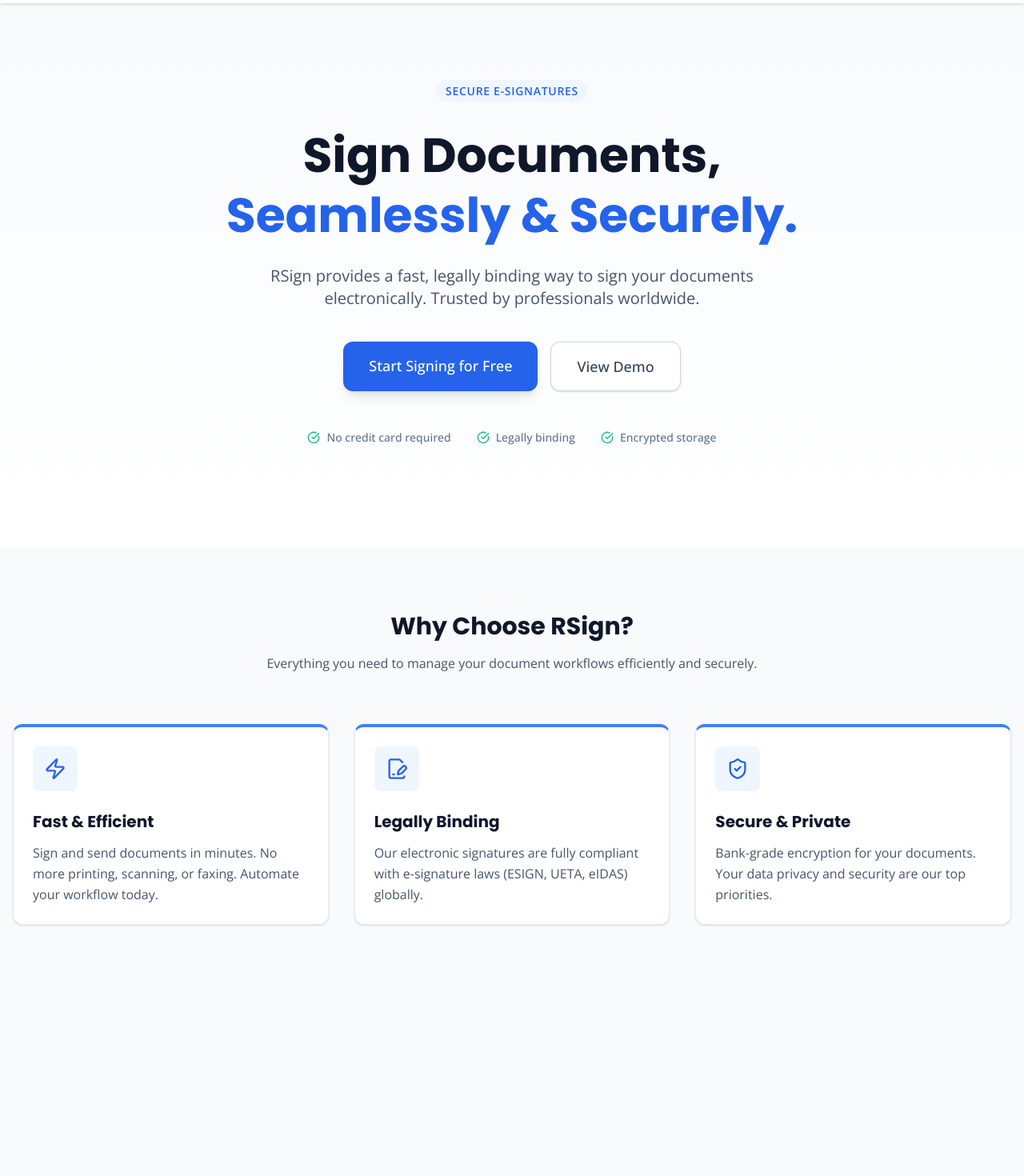
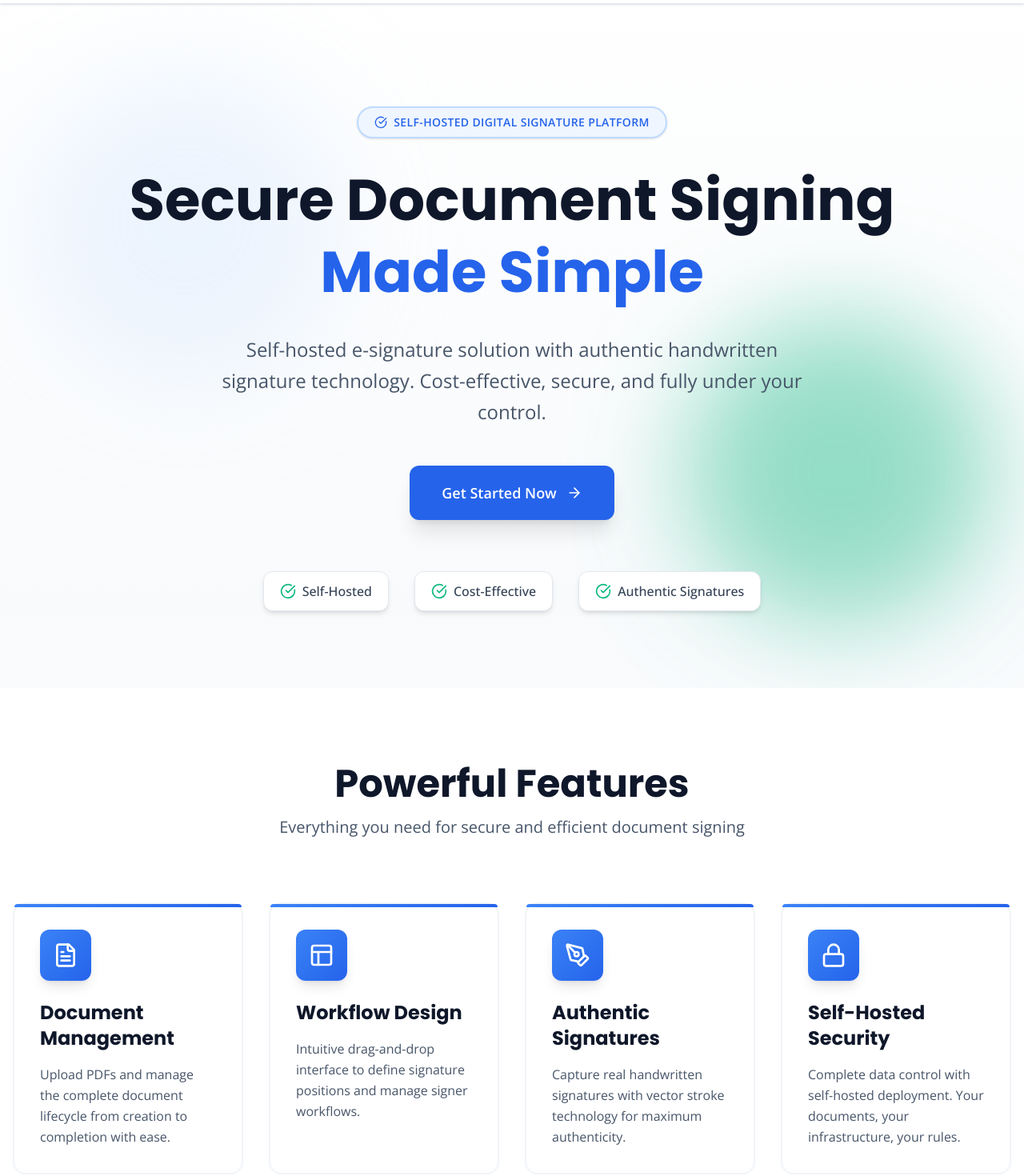
Before and after one commit to binhtruong9418/rsign-fe, a React (Vite) app: page / in a window 1280 px wide. Shown: the part 60-1530 px from the top of the page at 80% size. Before the commit the page ends 1296 px from the top, so only its background shows below. Built offline with nearby package versions, Linux system fonts and the light colour scheme.

Commit message:
fix: optimize homepage

```diff
--- a/src/i18n.ts
+++ b/src/i18n.ts
@@ -2,7 +2,6 @@
 import { initReactI18next } from 'react-i18next';
 
 import enTranslation from './locales/en/translation.json';
-import viTranslation from './locales/vi/translation.json';
 
 i18n
   .use(initReactI18next)
@@ -11,11 +10,8 @@
       en: {
         translation: enTranslation,
       },
-      vi: {
-        translation: viTranslation,
-      },
     },
-    lng: 'en', // Default language is English
+    lng: 'en', // English only
     fallbackLng: 'en',
     debug: false,
     interpolation: {
--- a/src/locales/en/translation.json
+++ b/src/locales/en/translation.json
@@ -293,6 +293,12 @@
     "home": {
         "hero": {
             "badge": "Secure e-Signatures",
+            "title": "Self-Hosted Digital Signature System For Vietnamese Businesses",
+            "subtitle": "Self-hosted e-signature solution, cost-effective, highly secure with authentic handwritten signature technology.",
+            "cta": "Get Started",
+            "self_hosted": "Self-hosted - Full data control",
+            "low_cost": "Cost-effective",
+            "authentic_signature": "Authentic handwritten signatures",
             "title_prefix": "Sign Documents,",
             "title_suffix": "Seamlessly & Securely.",
             "description": "RSign provides a fast, legally binding way to sign your documents electronically. Trusted by professionals worldwide.",
@@ -303,8 +309,24 @@
             "encrypted_storage": "Encrypted storage"
         },
         "features": {
-            "title": "Why Choose RSign?",
+            "title": "Core Features",
             "subtitle": "Everything you need to manage your document workflows efficiently and securely.",
+            "document": {
+                "title": "Document Management",
+                "desc": "Upload PDFs, manage document lifecycle from creation to completion."
+            },
+            "workflow": {
+                "title": "Workflow Design",
+                "desc": "Simple drag-and-drop to define signature positions and signer list."
+            },
+            "signature": {
+                "title": "Authentic Digital Signatures",
+                "desc": "Sign with handwritten strokes using vector technology, reproducing authentic signatures."
+            },
+            "security": {
+                "title": "Self-Hosted & Secure",
+                "desc": "Self-hosted, 100% data control, compliant with Vietnamese regulations."
+            },
             "fast": {
                 "title": "Fast & Efficient",
                 "description": "Sign and send documents in minutes. No more printing, scanning, or faxing. Automate your workflow today."
--- a/src/locales/vi/translation.json
+++ b/src/locales/vi/translation.json
@@ -293,6 +293,12 @@
     "home": {
         "hero": {
             "badge": "Chữ ký điện tử bảo mật",
+            "title": "Hệ Thống Ký Số Tự Chủ Cho Doanh Nghiệp Việt",
+            "subtitle": "Giải pháp ký điện tử self-hosted, tiết kiệm chi phí, bảo mật tuyệt đối với công nghệ nét ký tay chân thực.",
+            "cta": "Bắt Đầu Ngay",
+            "self_hosted": "Self-hosted - Tự chủ dữ liệu",
+            "low_cost": "Chi phí thấp",
+            "authentic_signature": "Nét ký tay chân thực",
             "title_prefix": "Ký tài liệu,",
             "title_suffix": "Dễ dàng & Bảo mật.",
             "description": "RSign cung cấp giải pháp ký tài liệu điện tử nhanh chóng và có giá trị pháp lý. Được tin dùng bởi các chuyên gia trên toàn thế giới.",
@@ -303,8 +309,24 @@
             "encrypted_storage": "Lưu trữ mã hóa"
         },
         "features": {
-            "title": "Tại sao chọn RSign?",
+            "title": "Tính Năng Chính",
             "subtitle": "Mọi thứ bạn cần để quản lý quy trình tài liệu hiệu quả và an toàn.",
+            "document": {
+                "title": "Quản Lý Tài Liệu",
+                "desc": "Tải lên PDF, quản lý vòng đời tài liệu từ khởi tạo đến hoàn tất."
+            },
+            "workflow": {
+                "title": "Thiết Kế Luồng Ký",
+                "desc": "Kéo thả đơn giản để định nghĩa vị trí ký và danh sách người ký."
+            },
+            "signature": {
+                "title": "Ký Điện Tử Chân Thực",
+                "desc": "Ký bằng nét vẽ tay với công nghệ vector strokes, tái hiện chữ ký chân thực."
+            },
+            "security": {
+                "title": "Tự Chủ & Bảo Mật",
+                "desc": "Self-hosted, kiểm soát 100% dữ liệu, tuân thủ pháp luật Việt Nam."
+            },
             "fast": {
                 "title": "Nhanh chóng & Hiệu quả",
                 "description": "Ký và gửi tài liệu trong vài phút. Không còn in ấn, scan hay fax. Tự động hóa quy trình làm việc của bạn ngay hôm nay."
--- a/src/pages/HomePage.tsx
+++ b/src/pages/HomePage.tsx
@@ -1,44 +1,69 @@
 
 import React from 'react';
 import { Link } from 'react-router-dom';
-import { FileSignature, ShieldCheck, Zap, CheckCircle } from 'lucide-react';
+import { FileText, Layout, PenTool, Lock, CheckCircle, ArrowRight } from 'lucide-react';
 import Header from '../components/Header';
-import { useTranslation } from 'react-i18next';
 
 const HomePage: React.FC = () => {
-  const { t } = useTranslation();
-
     return (
-    <div className="min-h-screen flex flex-col bg-white">
+        <div className="min-h-screen flex flex-col bg-gradient-to-b from-white via-secondary-50 to-white">
             <Header />
             <main className="flex-grow">
                 {/* Hero Section */}
-            <div className="relative pt-24 pb-32 flex content-center items-center justify-center min-h-[60vh] bg-gradient-to-b from-secondary-50 to-white overflow-hidden">
-                <div className="container relative mx-auto px-4">
-                    <div className="items-center flex flex-wrap">
-                        <div className="w-full lg:w-8/12 px-4 mx-auto text-center">
-                            <div className="mb-8">
-                                <span className="text-primary-600 font-semibold tracking-wider uppercase text-sm bg-primary-50 px-3 py-1 rounded-full">{t('home.hero.badge')}</span>
+                <div className="relative pt-32 pb-24 flex items-center justify-center min-h-[75vh]">
+                    {/* Decorative background elements */}
+                    <div className="absolute inset-0 overflow-hidden pointer-events-none">
+                        <div className="absolute top-20 left-10 w-96 h-96 bg-primary-200 rounded-full mix-blend-multiply filter blur-3xl opacity-20 animate-pulse"></div>
+                        <div className="absolute bottom-20 right-10 w-96 h-96 bg-accent-500 rounded-full mix-blend-multiply filter blur-3xl opacity-10 animate-pulse" style={{ animationDelay: '1s' }}></div>
                     </div>
-                            <h1 className="text-secondary-900 font-bold text-5xl sm:text-6xl leading-tight mb-6 font-heading">
-                                {t('home.hero.title_prefix')} <br/>
-                                <span className="text-primary-600">{t('home.hero.title_suffix')}</span>
+
+                    <div className="container relative mx-auto px-4 z-10">
+                        <div className="max-w-5xl mx-auto text-center">
+                            {/* Badge */}
+                            <div className="mb-8 inline-block">
+                                <span className="inline-flex items-center gap-2 text-primary-600 font-semibold tracking-wide uppercase text-sm bg-primary-50 px-5 py-2 rounded-full border-2 border-primary-200 shadow-sm">
+                                    <CheckCircle size={16} />
+                                    Self-Hosted Digital Signature Platform
+                                </span>
+                            </div>
+
+                            {/* Main Headline */}
+                            <h1 className="text-secondary-900 font-bold text-5xl sm:text-6xl lg:text-7xl leading-tight mb-8 font-heading">
+                                Secure Document Signing
+                                <br />
+                                <span className="text-primary-600">Made Simple</span>
                             </h1>
-                            <p className="mt-4 text-xl text-secondary-600 mb-10 max-w-2xl mx-auto">
-                                {t('home.hero.description')}
+
+                            {/* Subtitle */}
+                            <p className="text-xl sm:text-2xl text-secondary-600 mb-12 max-w-3xl mx-auto leading-relaxed">
+                                Self-hosted e-signature solution with authentic handwritten signature technology.
+                                Cost-effective, secure, and fully under your control.
                             </p>
-                            <div className="flex flex-col sm:flex-row justify-center gap-4">
-                                <Link to="/dashboard" className="btn-primary text-lg px-8 py-4 rounded-xl shadow-lg hover:shadow-xl transform transition hover:-translate-y-1">
-                                    {t('home.hero.start_signing')}
-                                </Link>
-                                <Link to="/login" className="btn-secondary text-lg px-8 py-4 rounded-xl">
-                                    {t('home.hero.view_demo')}
+
+                            {/* CTA Button */}
+                            <div className="flex justify-center mb-16">
+                                <Link
+                                    to="/register"
+                                    className="group inline-flex items-center gap-3 bg-primary-600 text-white text-lg font-semibold px-10 py-5 rounded-xl shadow-xl hover:shadow-2xl hover:bg-primary-700 transform transition-all duration-200 hover:-translate-y-1"
+                                >
+                                    Get Started Now
+                                    <ArrowRight size={20} className="group-hover:translate-x-1 transition-transform" />
                                 </Link>
                             </div>
-                            <div className="mt-12 flex justify-center gap-8 text-secondary-500 text-sm font-medium">
-                                <span className="flex items-center gap-2"><CheckCircle size={16} className="text-accent-500"/> {t('home.hero.no_credit_card')}</span>
-                                <span className="flex items-center gap-2"><CheckCircle size={16} className="text-accent-500"/> {t('home.hero.legally_binding')}</span>
-                                <span className="flex items-center gap-2"><CheckCircle size={16} className="text-accent-500"/> {t('home.hero.encrypted_storage')}</span>
+
+                            {/* Trust Indicators */}
+                            <div className="flex flex-wrap justify-center gap-6 sm:gap-8">
+                                <div className="flex items-center gap-2 bg-white px-5 py-3 rounded-xl shadow-md border border-secondary-200">
+                                    <CheckCircle size={20} className="text-accent-500" />
+                                    <span className="text-secondary-700 font-medium">Self-Hosted</span>
+                                </div>
+                                <div className="flex items-center gap-2 bg-white px-5 py-3 rounded-xl shadow-md border border-secondary-200">
+                                    <CheckCircle size={20} className="text-accent-500" />
+                                    <span className="text-secondary-700 font-medium">Cost-Effective</span>
+                                </div>
+                                <div className="flex items-center gap-2 bg-white px-5 py-3 rounded-xl shadow-md border border-secondary-200">
+                                    <CheckCircle size={20} className="text-accent-500" />
+                                    <span className="text-secondary-700 font-medium">Authentic Signatures</span>
                                 </div>
                             </div>
                         </div>
@@ -46,41 +71,73 @@
                 </div>
 
                 {/* Features Section */}
-            <section className="py-20 bg-secondary-50">
+                <section className="py-24 bg-white">
                     <div className="container mx-auto px-4">
-                    <div className="text-center mb-16">
-                        <h2 className="text-3xl font-bold text-secondary-900 mb-4">{t('home.features.title')}</h2>
-                        <p className="text-secondary-600 max-w-2xl mx-auto">{t('home.features.subtitle')}</p>
-                    </div>
-
-                    <div className="grid grid-cols-1 md:grid-cols-3 gap-8">
-                        <div className="card hover:shadow-md transition-shadow duration-300 border-t-4 border-t-primary-500">
-                            <div className="text-primary-600 p-3 inline-flex items-center justify-center w-14 h-14 mb-6 rounded-lg bg-primary-50">
-                                <Zap size={28} />
-                            </div>
-                            <h3 className="text-xl font-bold mb-3">{t('home.features.fast.title')}</h3>
-                            <p className="text-secondary-600 leading-relaxed">
-                                {t('home.features.fast.description')}
+                        {/* Section Header */}
+                        <div className="text-center mb-20">
+                            <h2 className="text-4xl sm:text-5xl font-bold text-secondary-900 mb-4">
+                                Powerful Features
+                            </h2>
+                            <p className="text-xl text-secondary-600 max-w-2xl mx-auto">
+                                Everything you need for secure and efficient document signing
                             </p>
                         </div>
 
-                        <div className="card hover:shadow-md transition-shadow duration-300 border-t-4 border-t-primary-500">
-                            <div className="text-primary-600 p-3 inline-flex items-center justify-center w-14 h-14 mb-6 rounded-lg bg-primary-50">
-                                <FileSignature size={28} />
+                        {/* Features Grid */}
+                        <div className="grid grid-cols-1 md:grid-cols-2 lg:grid-cols-4 gap-8 max-w-7xl mx-auto">
+                            {/* Feature 1 */}
+                            <div className="group relative bg-white p-8 rounded-2xl border-2 border-secondary-100 hover:border-primary-300 hover:shadow-xl transition-all duration-300">
+                                <div className="absolute top-0 left-0 w-full h-1 bg-gradient-to-r from-primary-500 to-primary-600 rounded-t-2xl"></div>
+                                <div className="inline-flex items-center justify-center w-16 h-16 mb-6 rounded-xl bg-gradient-to-br from-primary-500 to-primary-600 text-white shadow-lg group-hover:scale-110 transition-transform">
+                                    <FileText size={32} />
                                 </div>
-                            <h3 className="text-xl font-bold mb-3">{t('home.features.legal.title')}</h3>
+                                <h3 className="text-2xl font-bold mb-4 text-secondary-900">
+                                    Document Management
+                                </h3>
                                 <p className="text-secondary-600 leading-relaxed">
-                                {t('home.features.legal.description')}
+                                    Upload PDFs and manage the complete document lifecycle from creation to completion with ease.
                                 </p>
                             </div>
 
-                        <div className="card hover:shadow-md transition-shadow duration-300 border-t-4 border-t-primary-500">
-                            <div className="text-primary-600 p-3 inline-flex items-center justify-center w-14 h-14 mb-6 rounded-lg bg-primary-50">
-                                <ShieldCheck size={28} />
+                            {/* Feature 2 */}
+                            <div className="group relative bg-white p-8 rounded-2xl border-2 border-secondary-100 hover:border-primary-300 hover:shadow-xl transition-all duration-300">
+                                <div className="absolute top-0 left-0 w-full h-1 bg-gradient-to-r from-primary-500 to-primary-600 rounded-t-2xl"></div>
+                                <div className="inline-flex items-center justify-center w-16 h-16 mb-6 rounded-xl bg-gradient-to-br from-primary-500 to-primary-600 text-white shadow-lg group-hover:scale-110 transition-transform">
+                                    <Layout size={32} />
                                 </div>
-                            <h3 className="text-xl font-bold mb-3">{t('home.features.secure.title')}</h3>
+                                <h3 className="text-2xl font-bold mb-4 text-secondary-900">
+                                    Workflow Design
+                                </h3>
                                 <p className="text-secondary-600 leading-relaxed">
-                                {t('home.features.secure.description')}
+                                    Intuitive drag-and-drop interface to define signature positions and manage signer workflows.
+                                </p>
+                            </div>
+
+                            {/* Feature 3 */}
+                            <div className="group relative bg-white p-8 rounded-2xl border-2 border-secondary-100 hover:border-primary-300 hover:shadow-xl transition-all duration-300">
+                                <div className="absolute top-0 left-0 w-full h-1 bg-gradient-to-r from-primary-500 to-primary-600 rounded-t-2xl"></div>
+                                <div className="inline-flex items-center justify-center w-16 h-16 mb-6 rounded-xl bg-gradient-to-br from-primary-500 to-primary-600 text-white shadow-lg group-hover:scale-110 transition-transform">
+                                    <PenTool size={32} />
+                                </div>
+                                <h3 className="text-2xl font-bold mb-4 text-secondary-900">
+                                    Authentic Signatures
+                                </h3>
+                                <p className="text-secondary-600 leading-relaxed">
+                                    Capture real handwritten signatures with vector stroke technology for maximum authenticity.
+                                </p>
+                            </div>
+
+                            {/* Feature 4 */}
+                            <div className="group relative bg-white p-8 rounded-2xl border-2 border-secondary-100 hover:border-primary-300 hover:shadow-xl transition-all duration-300">
+                                <div className="absolute top-0 left-0 w-full h-1 bg-gradient-to-r from-primary-500 to-primary-600 rounded-t-2xl"></div>
+                                <div className="inline-flex items-center justify-center w-16 h-16 mb-6 rounded-xl bg-gradient-to-br from-primary-500 to-primary-600 text-white shadow-lg group-hover:scale-110 transition-transform">
+                                    <Lock size={32} />
+                                </div>
+                                <h3 className="text-2xl font-bold mb-4 text-secondary-900">
+                                    Self-Hosted Security
+                                </h3>
+                                <p className="text-secondary-600 leading-relaxed">
+                                    Complete data control with self-hosted deployment. Your documents, your infrastructure, your rules.
                                 </p>
                             </div>
                         </div>
--- a/src/pages/RegisterPage.tsx
+++ b/src/pages/RegisterPage.tsx
@@ -1,4 +1,4 @@
-import React, { useState } from 'react';
+import React, { useState, useEffect } from 'react';
 import { Link, useLocation, useNavigate } from 'react-router-dom';
 import { useMutation } from '@tanstack/react-query';
 import { Eye, EyeOff } from 'lucide-react';
@@ -6,6 +6,7 @@
 import { showToast } from '../utils/toast';
 import { User } from '../types';
 import { useTranslation } from 'react-i18next';
+import { useAuthStore } from '../store/authStore';
 
 const RegisterPage: React.FC = () => {
   const location = useLocation();
@@ -17,6 +18,7 @@
   const [showConfirmPassword, setShowConfirmPassword] = useState(false);
   const navigate = useNavigate();
   const { t } = useTranslation();
+  const { isAuthenticated } = useAuthStore();
 
   const mutation = useMutation<User, Error, { fullName: string; email: string; password: string }>({
     mutationFn: (newUser) => api.post('/api/users/register', newUser).then(res => res.data),
```
Also changed, not shown: src/App.tsx (+8 -5 lines), src/components/NoAuthRoute.tsx (added, +25 -0 lines), src/pages/LoginPage.tsx (+5 -2 lines), 1 other file (tests, documents, lock files or other folders). Lines whose indentation alone changed are shown as unchanged.
